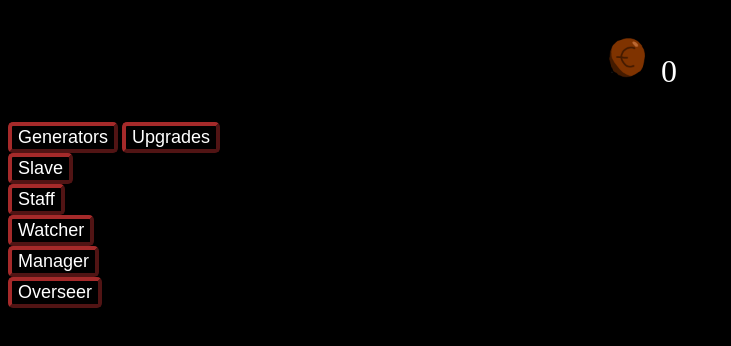
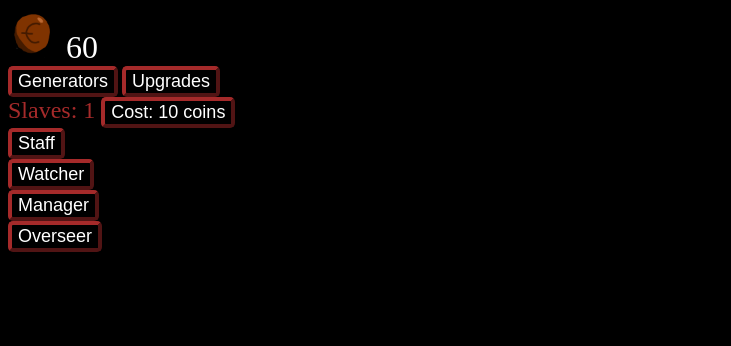
Before and after one commit to Wooler-rgb/some-incremental-gaem, a plain HTML site: page Incremental Game Project/index.html in a window 1280 px wide. Shown: the whole page, without its empty margins (0-731 px from the left). Drawn offline with nearby package versions, Linux system fonts and the light colour scheme.

Commit message:
Coin production added

```diff
--- a/Incremental Game Project/app.js
+++ b/Incremental Game Project/app.js
@@ -1,13 +1,19 @@
 $(document).ready(function(){
 
     var coins = 10;
-    var coinProduction = 0;
+    var coinProduction = 10;
     var coinGen1Price = 10;
     var coinGen1Amount = 0;
+    var tickspeed = 50;
+    var tickdiv = 20;
     var menu = "coin-gen";
     //function getProduction(){
         //return coinGen1Amount;
     //}
+    setInterval(function(){
+        coins += coinProduction / tickdiv;
+        changeStats();
+    }, tickspeed);
     $("#coin-gen-1").click(function(){
         coinGen1Amount += 1;
         coinProduction = getProduction();
@@ -18,6 +24,10 @@ $(document).ready(function(){
     $("#gens").click(function(){
         menu = switchMenu("coin-gen");
     })
+    function changeStats(){
+        $("#coins").html(Math.round(coins));
+
+    }
     function switchMenu(fmenu){
 
         $("." + menu).css("display", "none");
--- a/Incremental Game Project/index.html
+++ b/Incremental Game Project/index.html
@@ -9,7 +9,8 @@
 	<body style="background-color: black;">
 		<div class="content">
 			<div class="stats">
-				<p id="coins"><img src="img/coin.png" alt="coin" width="50px" height="50px"> 0</p>
+				<img src="img/coin.png" alt="coin" width="50px" height="50px">
+				<text id="coins"> 0</text>
 			</div>
 			<div class="menus">
 				<div class="main">
@@ -18,7 +19,7 @@
 				</div>
 
 				<div class="coin-gen">
-					<button id="coin-gen-1">Slave</button><br>
+					Slaves: 1  <button id="coin-gen-1">Cost: 10 coins</button><br>
 					<button id="coin-gen-2">Staff</button><br>
 					<button id="coin-gen-3">Watcher</button><br>
 					<button id="coin-gen-4">Manager</button><br>
--- a/Incremental Game Project/main.css
+++ b/Incremental Game Project/main.css
@@ -8,7 +8,6 @@ button{
 }
 .stats{
     font-size:200%;
-    text-align:center;
     color:white;
 }
 .upgrades{
@@ -16,4 +15,7 @@ button{
 }
 .coin-gen{
     display:block;
+    color:brown;
+    font-size:150%;
+
 }
```
